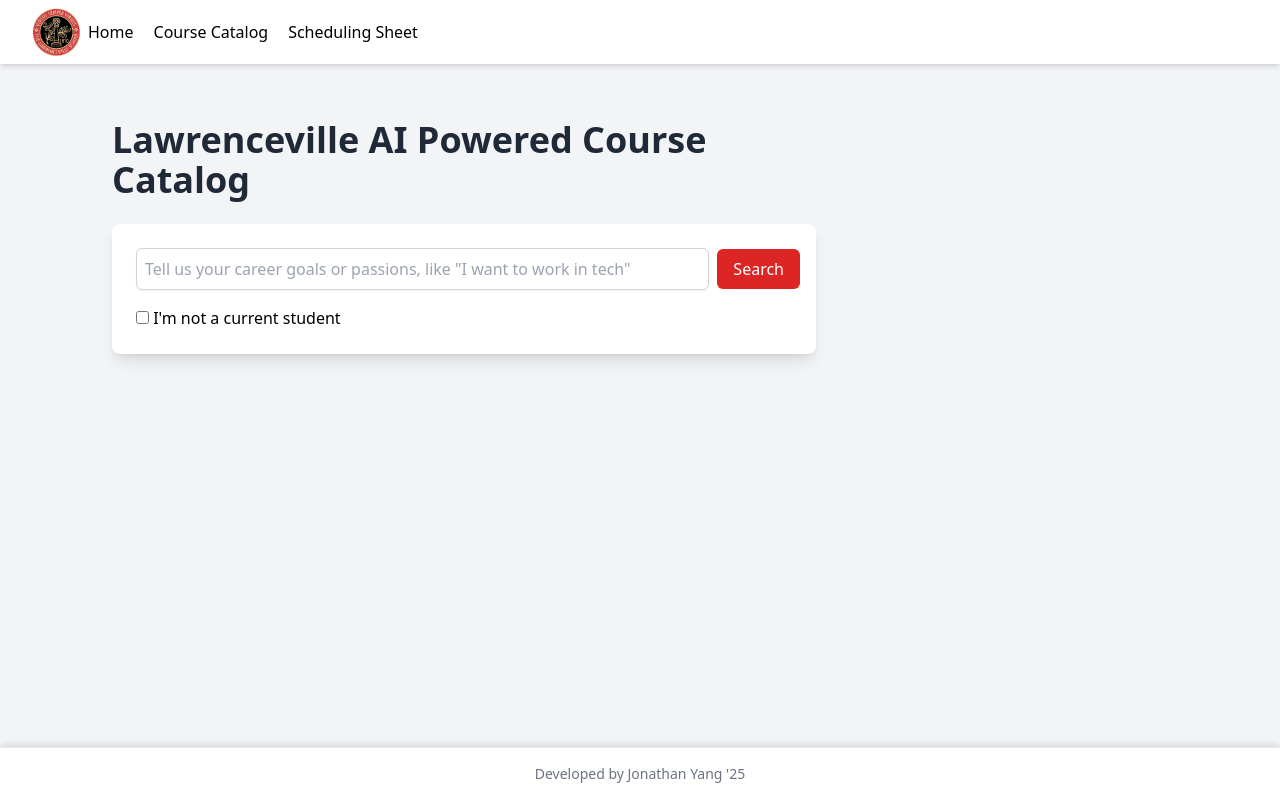
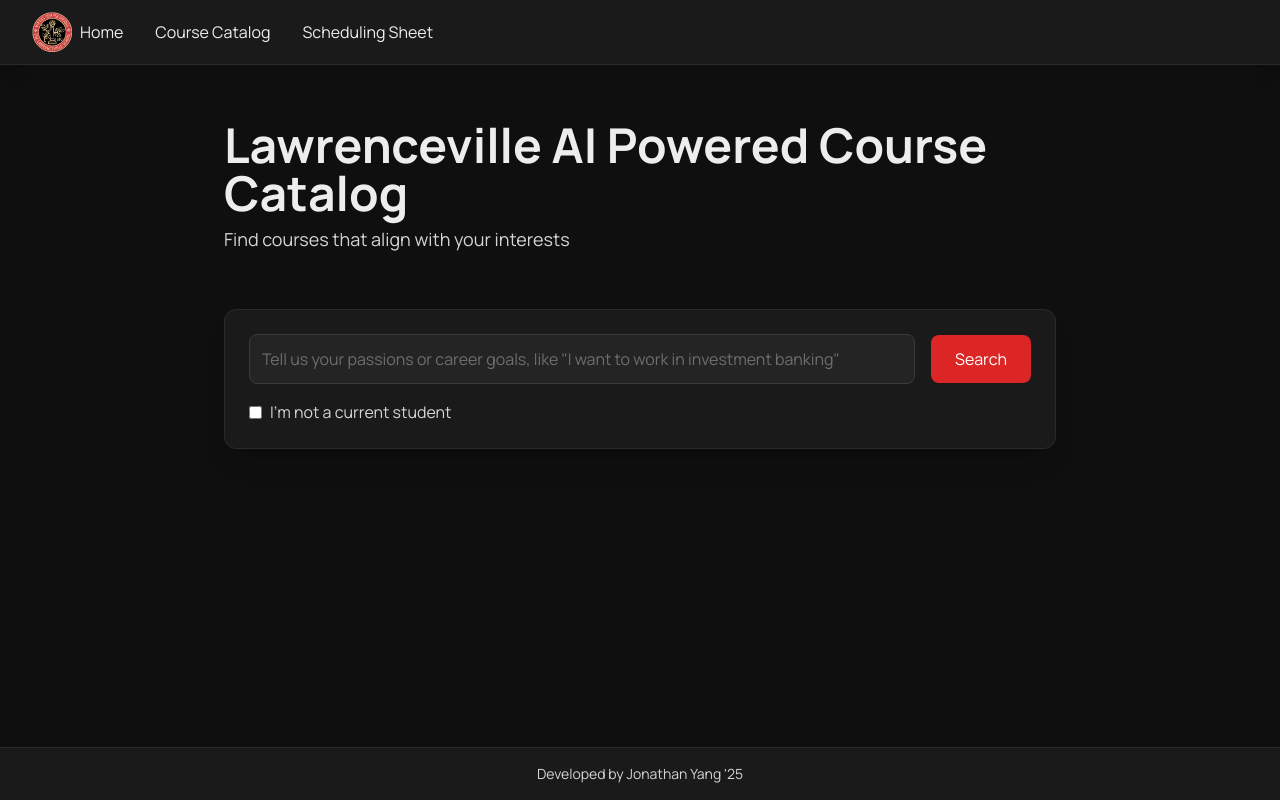
Before and after one commit to jonathanyangg/catalog-deployment, a Django app: page / in a window 1280 px wide. Run offline with Django 5.2, Linux system fonts and the light colour scheme; parts of the project's set-up code (start-up, migrations or seed data) failed here and were passed over; some libraries are stand-ins or nearby versions.

Commit message:
updated css

```diff
--- a/core/templates/base.html
+++ b/core/templates/base.html
@@ -7,46 +7,50 @@
     {% load static %}
     <link rel="icon" href="{% static 'core/favicon.ico' %}" type="image/x-icon">
     <script src="https://cdn.tailwindcss.com"></script>
+    <link href="https://fonts.googleapis.com/css2?family=Manrope:wght@200..800&display=swap" rel="stylesheet">
+    <style>
+        body {
+            font-family: 'Manrope', sans-serif;
+        }
+    </style>
 </head>
-<body class="bg-gray-100 flex flex-col min-h-screen">
+<body class="bg-[#0f0f0f] flex flex-col min-h-screen overscroll-none">
     <!-- Navigation Bar -->
-    <nav class="bg-white shadow-md">
-        <div class="max-w-7xl mx-auto px-4 sm:px-6 lg:px-8">
-            <div class="flex justify-between h-16">
-                <div class="flex">
-                    <div class="shrink-0 flex items-center">
-                        <a href="{% url 'index' %}" class="flex items-center">
-                            <img src="{% static 'core/home.png' %}" alt="Home" class="w-12 h-12">
-                            <p class="ml-2">Home</p>
-                        </a>
-                    </div>
-                    <div class="shrink-0 flex items-center">
-                        <a href="https://resources.finalsite.net/images/v1710961964/lawrencevilleorg/flb57szebukchjsesrzt/course-catalog_2024-2025.pdf" class="flex items-center">
-                            <p class="ml-5">Course Catalog</p>
-                        </a>
-                    </div>
-                    <div class="shrink-0 flex items-center">
-                        <a href="https://sentinel.lawrenceville.org/survey/greensheet" class="flex items-center">
-                            <p class="ml-5">Scheduling Sheet</p>
-                        </a>
-                    </div>
-                </div>
-            </div>
-        </div>
+    <nav class="bg-[#1a1a1a] shadow-lg border-b border-[#2a2a2a] px-8">
+        <ul class="h-16 flex items-center space-x-8">
+            <li>
+                <a href="{% url 'index' %}" class="flex items-center text-[#ededed] hover:text-white transition-colors duration-300">
+                    <img src="{% static 'core/home.png' %}" alt="Home" class="w-10 h-10">
+                    <span class="ml-2">Home</span>
+                </a>
+            </li>
+            <li>
+                <a href="https://resources.finalsite.net/images/v1710961964/lawrencevilleorg/flb57szebukchjsesrzt/course-catalog_2024-2025.pdf"
+                   class="text-[#ededed] hover:text-white transition-colors duration-300">
+                    Course Catalog
+                </a>
+            </li>
+            <li>
+                <a href="https://sentinel.lawrenceville.org/survey/greensheet"
+                   class="text-[#ededed] hover:text-white transition-colors duration-300">
+                    Scheduling Sheet
+                </a>
+            </li>
+        </ul>
     </nav>
 
     <!-- Main Content -->
     <main class="flex-grow py-10">
-        <div class="max-w-3xl sm:mx-6 lg:mx-20 sm:px-6 lg:px-8">
+        <div class="max-w-4xl mx-auto px-4 sm:px-6 lg:px-8">
             {% block content %}
             {% endblock %}
         </div>
     </main>
 
     <!-- Footer -->
-    <footer class="bg-white text-center py-4 shadow-[0_-4px_6px_-1px_rgba(0,0,0,0.1)] border-t border-gray-200">
+    <footer class="bg-[#1a1a1a] border-t border-[#2a2a2a] text-center py-4">
         <div class="max-w-7xl mx-auto px-4 sm:px-6 lg:px-8">
-            <p class="text-gray-500 text-sm">
+            <p class="text-[#d6d4d4] text-sm">
                 Developed by Jonathan Yang '25
             </p>
         </div>
--- a/core/templates/index.html
+++ b/core/templates/index.html
@@ -2,18 +2,26 @@
 
 {% block content %}
 
+<div class="flex flex-col justify-start mb-4">
+    <h1 class="text-5xl font-bold text-[#ededed] mt-4 mb-2">Lawrenceville AI Powered Course Catalog</h1>
+    <p class="text-[#d6d4d4] text-lg mb-8">Find courses that align with your interests</p>
 
-<div class="flex flex-col justify-start mb-4">
-    <h1 class="text-4xl font-bold text-gray-800 mt-4">Lawrenceville AI Powered Course Catalog</h1>
     <form method="POST" class="w-full">
         {% csrf_token %}
-        <div class="mt-6 bg-white p-4 rounded-lg shadow-lg flex flex-col">
-            <div class="flex items-center">
-                <input type="text" id="input-text" name="input_text" placeholder='Tell us your career goals or passions, like "I want to work in tech"' class="flex-grow p-2 m-2 border border-gray-300 rounded-md shadow-sm">
-                <button type="submit" class="px-4 py-2 bg-red-600 text-white rounded-md hover:bg-red-800">Search</button>
+        <div class="mt-6 bg-[#1a1a1a] p-6 rounded-xl shadow-xl border border-[#2a2a2a]">
+            <div class="flex items-center gap-4">
+                <input type="text"
+                       id="input-text"
+                       name="input_text"
+                       placeholder='Tell us your passions or career goals, like "I want to work in investment banking"'
+                       class="flex-grow p-3 bg-[#242424] text-[#ededed] border border-[#3a3a3a] rounded-lg focus:ring-2 focus:ring-red-500 focus:border-transparent placeholder:text-[#6e6e6e]">
+                <button type="submit"
+                        class="px-6 py-3 bg-red-600 text-white rounded-lg hover:bg-red-700 transition-colors duration-300">
+                    Search
+                </button>
             </div>
-            <label for="not-student" class="m-2">
-                <input type="checkbox" id="not-student" name="not_student">
+            <label for="not-student" class="mt-4 flex items-center text-[#d6d4d4]">
+                <input type="checkbox" id="not-student" name="not_student" class="mr-2">
                 I'm not a current student
             </label>
         </div>
```
Also changed, not shown: core/templates/results.html (+17 -9 lines).
